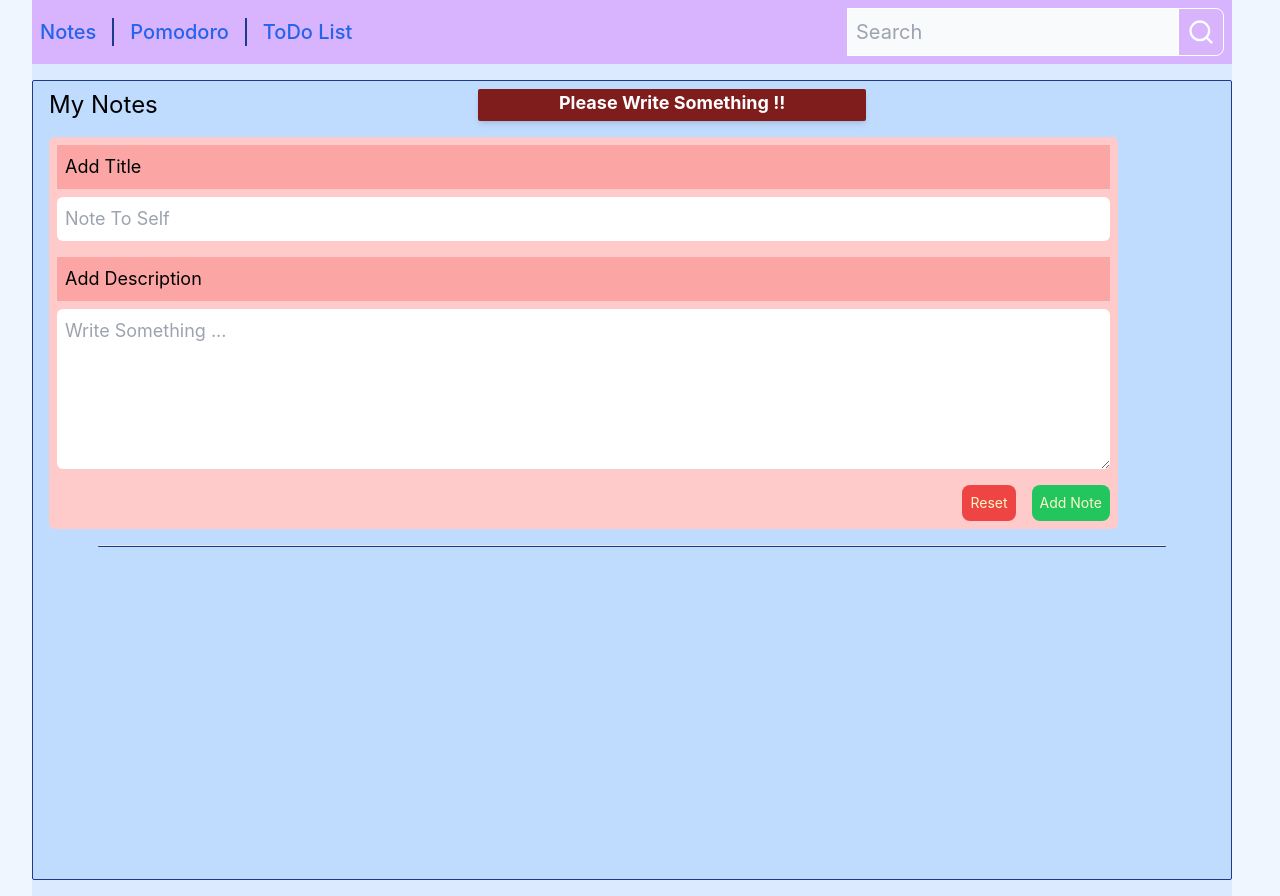
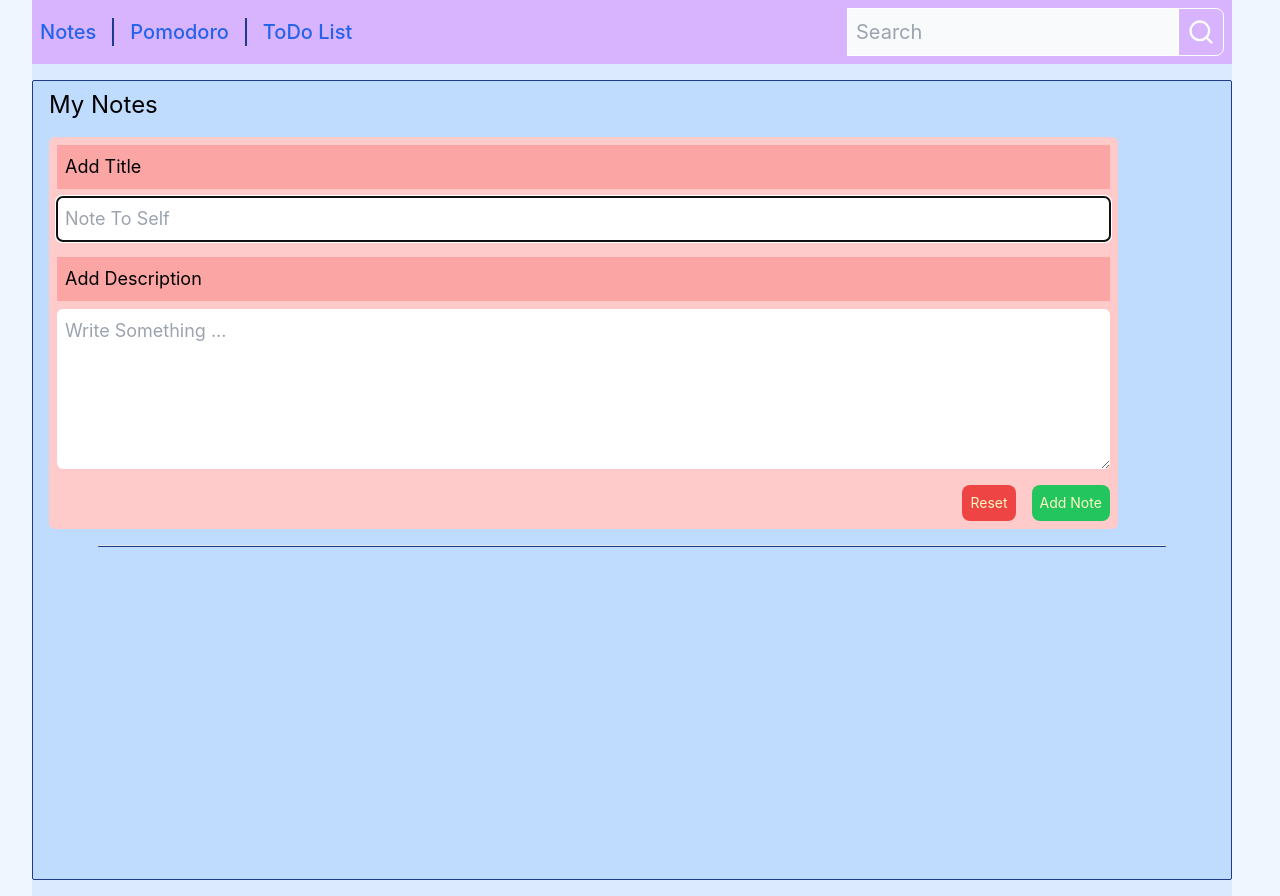
Before and after one commit to idesofmarch00/BasicFokus-VueApp, a Vue app: page /#/ in a window 1280 px wide. Built offline with nearby package versions, Linux system fonts and the light colour scheme.

Commit message:
onMounted and ref working

```diff
--- a/src/components/Notes/AddNote.vue
+++ b/src/components/Notes/AddNote.vue
@@ -8,6 +8,7 @@
           type="text"
           placeholder="Note To Self"
           class="rounded-md p-2 hover:bg-blue-50"
+          ref="addtitleelm"
         />
       </div>
       <div class="flex flex-col space-y-2">
@@ -43,13 +44,13 @@
   <hr class="h-[2px] w-11/12 mx-auto rounded-lg bg-blue-900" />
 
   <div class="bg-yellow-100">
-    <NoteCard v-for="item in notesData" :key="item.title" :notes-data="item" />
+    <NoteCard v-for="item in notesData" :key="item.id" :notes-data="item" />
   </div>
 </template>
 
 <script setup lang="ts">
 //imports
-import { ref, reactive } from "vue";
+import { ref, reactive, onMounted } from "vue";
 import NoteCard from "./NoteCard.vue";
 // import { notesData } from "./notesData";
 
@@ -63,28 +64,39 @@ const alert = ref<boolean>(false) as any;
 //functions
 function Add() {
   if (cardInfo.title && cardInfo.description) {
-    alert.value = !alert.value;
-    console.log(cardInfo.title, " : ", cardInfo.description);
+    let id = new Date().getTime().toString;
+    // alert.value = false;
     notesData.unshift({
+      id,
       title: cardInfo.title,
       description: cardInfo.description,
     });
+  }
 
-    // localStorage.set()
+  // localStorage.set()
 
-    // notesData.push({
-    //   title: cardInfo.title,
-    //   description: cardInfo.description,
-    // });
-  } else if (cardInfo.title) {
+  // notesData.push({
+  //   title: cardInfo.title,
+  //   description: cardInfo.description,
+  // });
+  else if (cardInfo.title) {
+    // alert.value = true;
+    emit("ShowAlert");
     console.log("Please write Description");
   } else if (cardInfo.description) {
+    // alert.value = true;
+    emit("ShowAlert");
     console.log("Please write Title");
   } else {
+    // alert.value = true;
     console.log("Please Write Title and Description");
-    alert.value = !alert.value;
+    emit("ShowAlert");
   }
 }
+const addtitleelm = ref<HTMLDivElement | null>();
+onMounted(() => {
+  addtitleelm.value.focus();
+});
 
 function Reset() {
   cardInfo.title = "";
--- a/src/pages/Notes.vue
+++ b/src/pages/Notes.vue
@@ -6,14 +6,13 @@
       <span class="text-2xl">My Notes</span>
       <div
         class="bg-red-900 text-white text-lg font-bold px-2 w-1/3 text-center shadow-md rounded-sm"
-        ref="alertWarning"
-        v-show="true"
+        v-show="alertWarning"
       >
-        Please Write Something !!
+        Please Complete Note !!
       </div>
     </div>
 
-    <AddNote />
+    <AddNote @ShowAlert="alertWarning = true" />
   </div>
 </template>
 
@@ -29,7 +28,15 @@ import AddNote from "../components/Notes/AddNote.vue";
 import { ref, reactive, onMounted } from "vue";
 
 // refs reactive
-const alertWarning = ref<HTMLDivElement | null>();
+const alertWarning = ref<boolean>(false);
+
+setInterval(() => {
+  if ((alertWarning.value = true)) {
+    alertWarning.value = false;
+  }
+}, 5000);
+
+
 
 //hooks
 </script>
```
